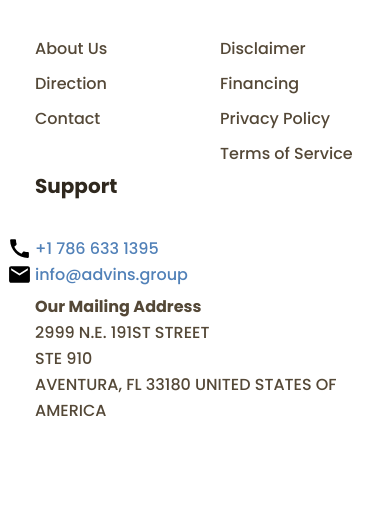
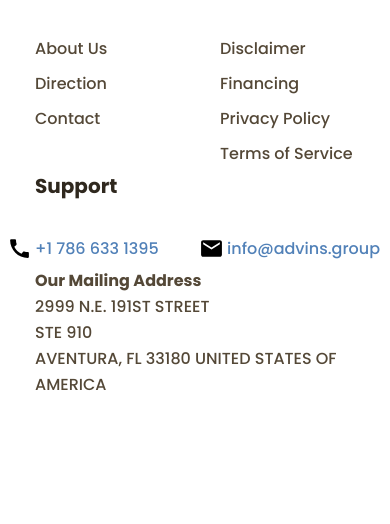
Before and after one commit to Satani666/satani666.github.io, a PHP site: page / in a window 390 px wide. Shown: the part 2753-3277 px from the top of the page. After the commit the page ends 3143 px from the top, so only its background shows below. Run offline with PHP 8.4, Linux system fonts and the light colour scheme.

Commit message:
phone and email changes

```diff
--- a/css/media.css
+++ b/css/media.css
@@ -20,9 +20,6 @@
     }
     .direction__hero-img {
         width: 40%;
-    }
-    .footer__support-contacts {
-        flex-direction: column;
     }
 }
 
@@ -134,3 +131,9 @@
         justify-content: space-around
     }
 }
+
+@media (max-width: 320px) {
+    .footer__support-contacts {
+        flex-direction: column;
+    }
+}
```
